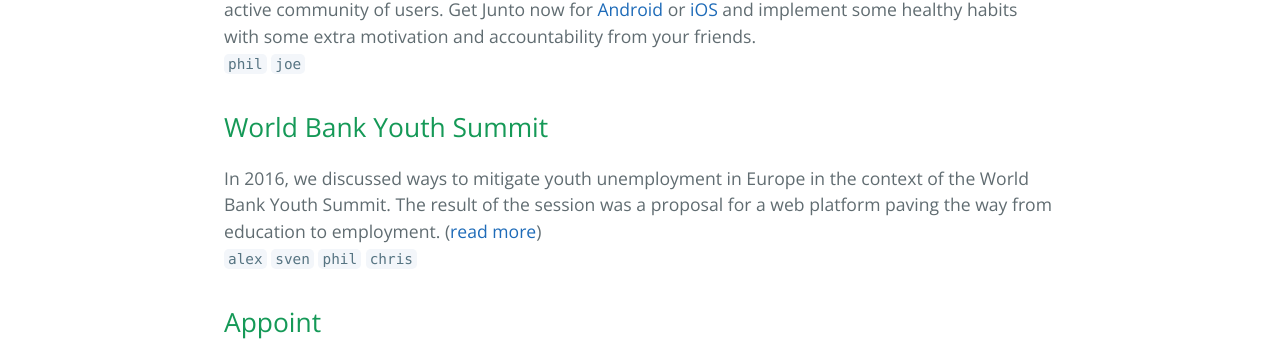
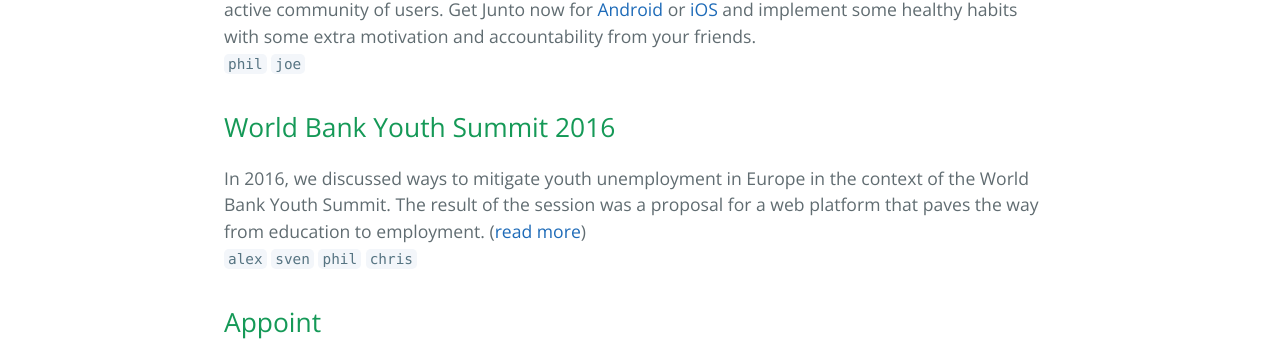
Before and after one commit to pal-lab/pal-lab.github.io, a Jekyll site: the page built from index.md, in a window 1280 px wide. Shown: the part 937-1278 px from the top of the page. Built offline with Jekyll 4.4.1, drawn with Linux system fonts in a browser that asks for light colours; our own code applies the rules of GitHub Pages for plain Markdown files.

Commit message:
editorial changes

```diff
--- a/index.md
+++ b/index.md
@@ -21,9 +21,9 @@ In 2016, we helped the [MBA World Summit](http://mbaworldsummit.com/) to double
 On a hackathon in 2016, we built a social habit tracking app for fun. It has since gathered a small but active community of users. Get Junto now for [Android](https://play.google.com/store/apps/details?id=io.pallab.junto) or [iOS](https://itunes.apple.com/us/app/junto-mutual-improvement/id1326121611?mt=8) and implement some healthy habits with some extra motivation and accountability from your friends.
 `phil` `joe`
 
-## [](#header-2)World Bank Youth Summit
+## [](#header-2)World Bank Youth Summit 2016
 
-In 2016, we discussed ways to mitigate youth unemployment in Europe in the context of the World Bank Youth Summit. The result of the session was a proposal for a web platform paving the way from education to employment. ([read more](https://slack-files.com/T04HW89Q0-F2JBVQZ5F-b25d555850))
+In 2016, we discussed ways to mitigate youth unemployment in Europe in the context of the World Bank Youth Summit. The result of the session was a proposal for a web platform that paves the way from education to employment. ([read more](https://slack-files.com/T04HW89Q0-F2JBVQZ5F-b25d555850))
 `alex` `sven` `phil` `chris`
 
 
```
